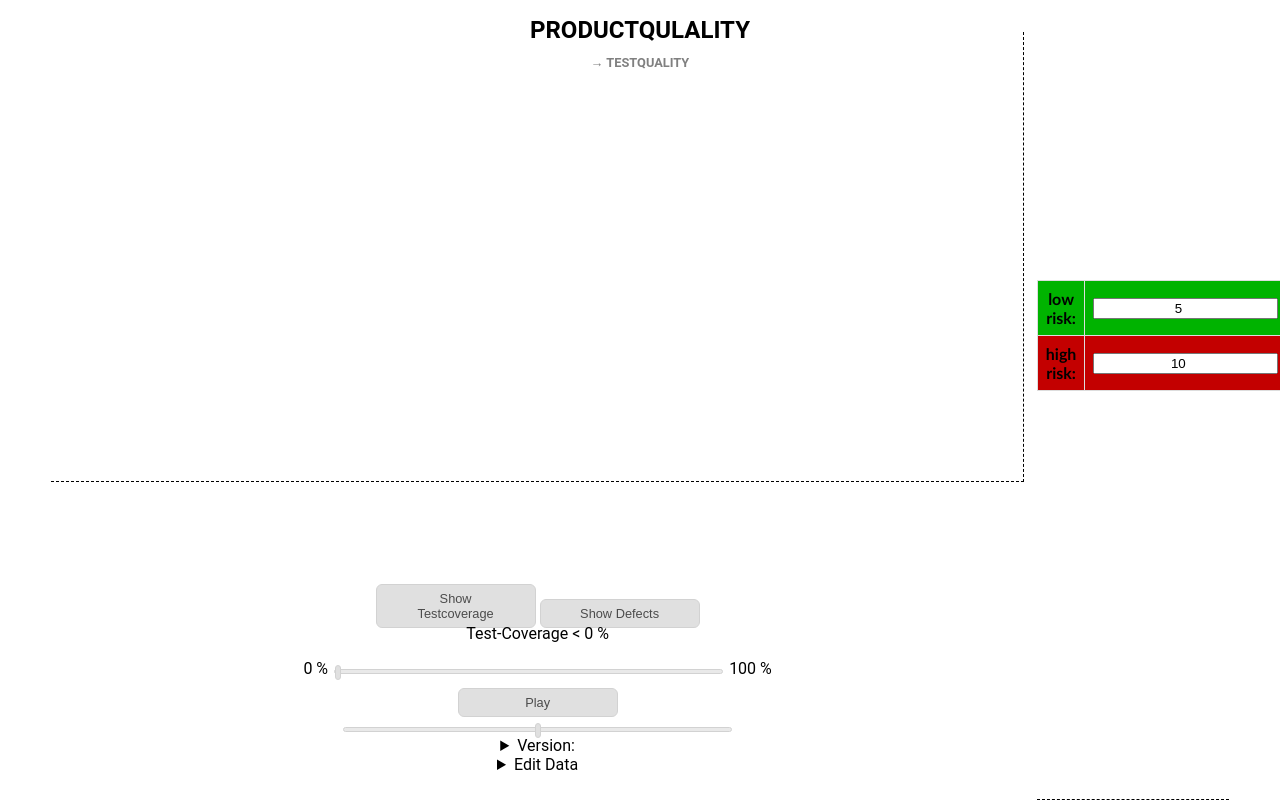
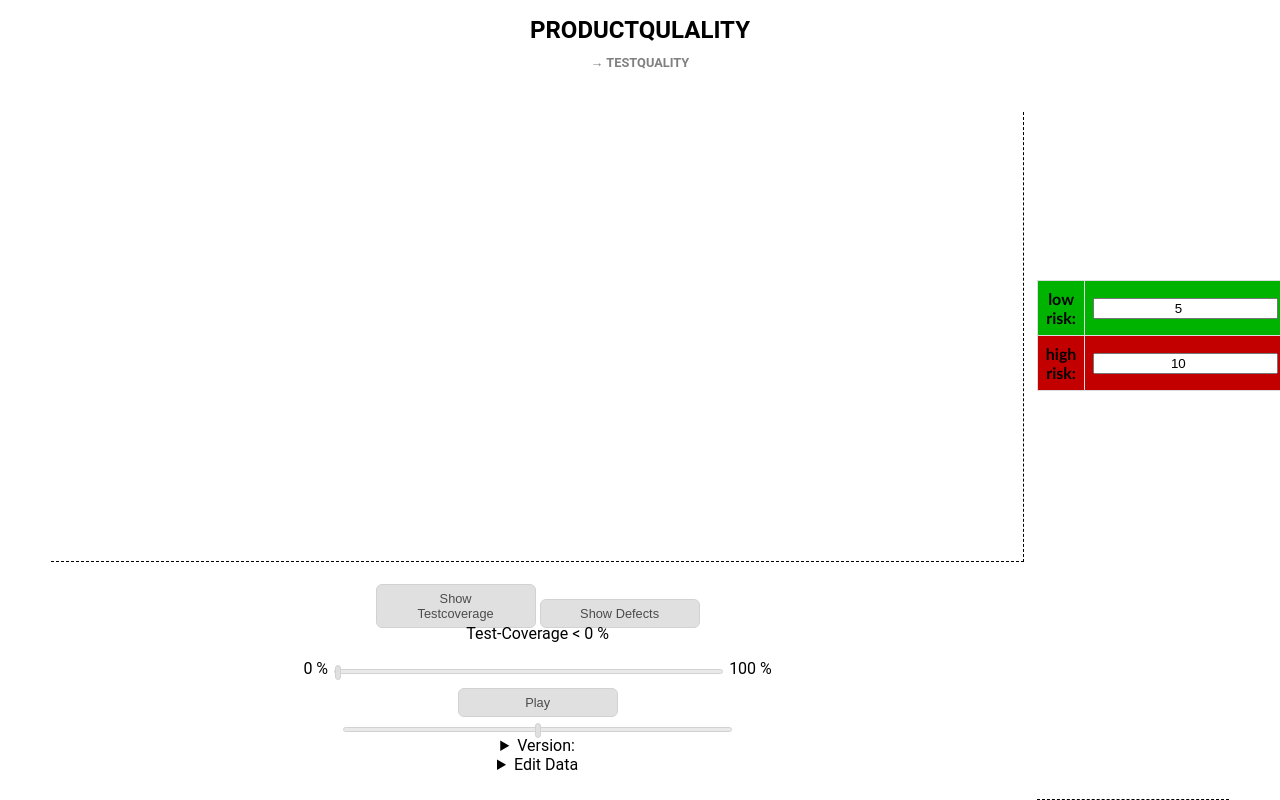
Before and after one commit to Klabischnig/swquality, a PHP site: page /productquality.html in a window 1280 px wide. Run offline with PHP 8.4, Linux system fonts and the light colour scheme; lists and menus that the app fills with data are empty; some libraries are stand-ins or nearby versions.

Commit message:
bugfix header

```diff
--- a/productquality.html
+++ b/productquality.html
@@ -11,12 +11,12 @@
 
 </head>
 
-<body>
-
 <header class="header">
 <center><h1>PRODUCTQULALITY</h1>
 <h2><a href="testquality.html"> &#x2192; TESTQUALITY</a></h2></center>
 </header>
+
+<body>
 
 <!-- treemap of components -->
 <div id="components" class="components"></div>
--- a/ss_pq.css
+++ b/ss_pq.css
@@ -165,7 +165,7 @@ summary{
 /************************* treemap *************************/
 
 div{position: absolute;text-align: center}
-#components{top: 4%; left: 4%; right: 20%;
+#components{top: 14%; left: 4%; right: 20%;
 border-right: 1px dashed black;
 border-bottom: 1px dashed black;
 }
--- a/ss_tq.css
+++ b/ss_tq.css
@@ -49,7 +49,7 @@ a:active {
 .myButton {
 	text-align: center;
 	font-size: .8em;
-	width: 150px;
+	width: 160px;
 	background-color:#d3d3d3;
 	border:1px solid #c0c0c0;
 	border-radius:6px;
--- a/testquality.html
+++ b/testquality.html
@@ -12,8 +12,6 @@
 <script src="buttonFunctions.js"></script>
 
 </head>
-
-
 
 <header class="header">
 <center><h1>TESTQUALITY</h1>
```
